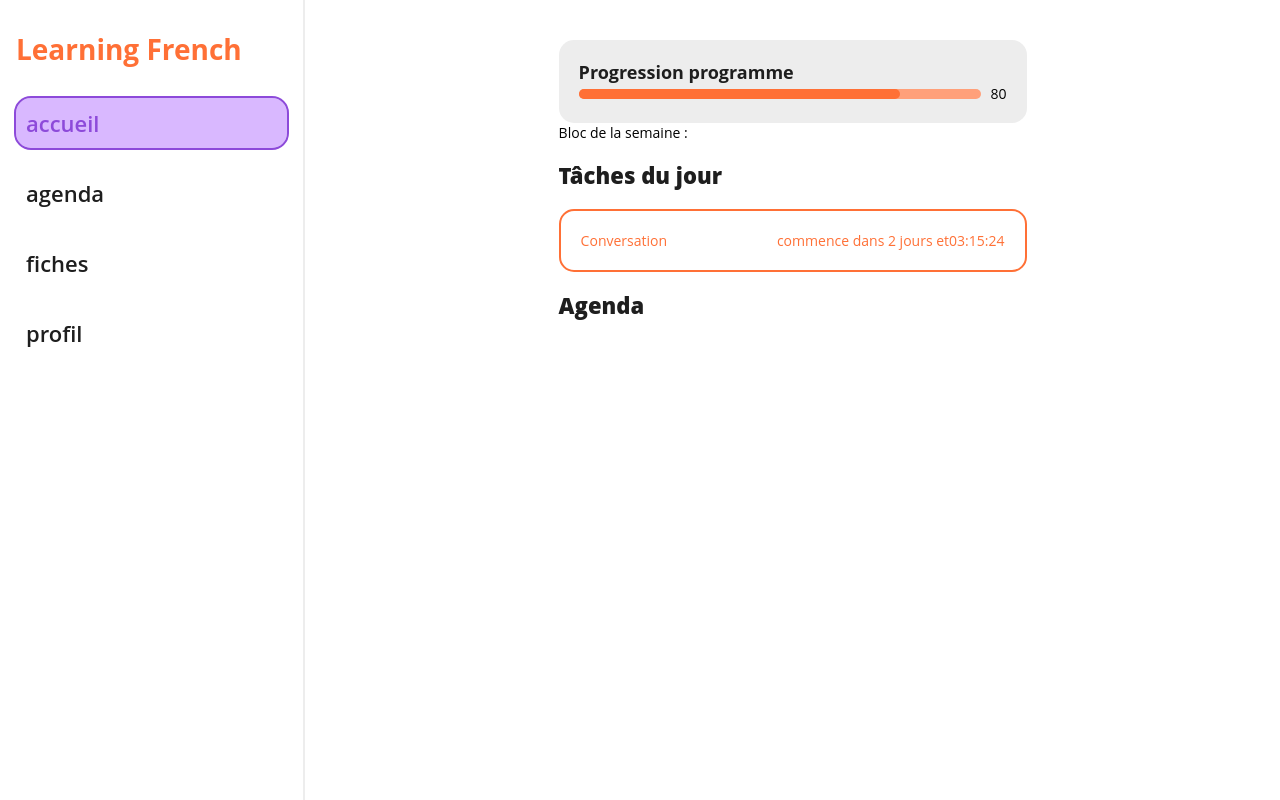
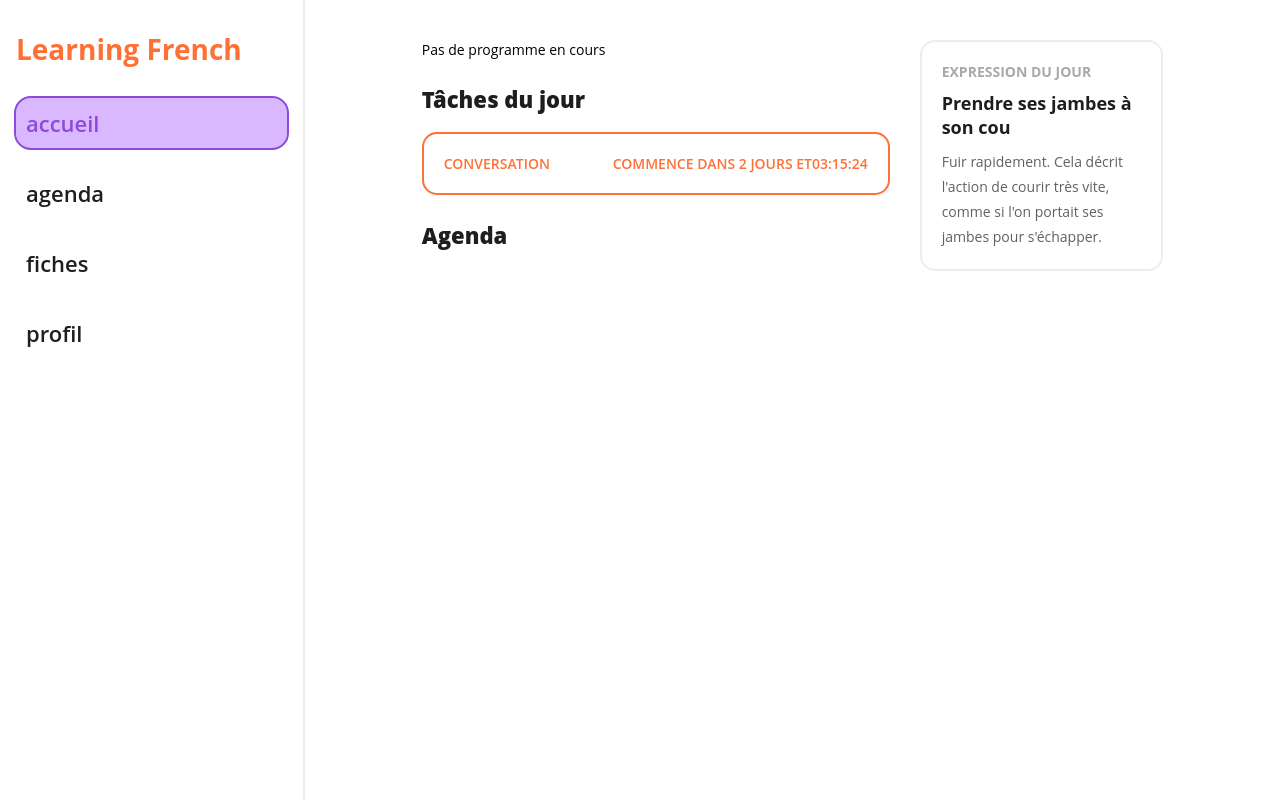
Before and after one commit to DonSkaa/FrenchLearningApp, a React (Create React App) app: page /dashboard in a window 1280 px wide. Built offline with nearby package versions, Linux system fonts and the light colour scheme.

Commit message:
ajout de la rubrique 'expression du jour' et de la possibilité d'accéder au lien google meet d'une leçon

```diff
--- a/src/AppContainer/Components/EventItem/EventItem.css
+++ b/src/AppContainer/Components/EventItem/EventItem.css
@@ -7,3 +7,14 @@
     border: 2px solid var(--primary-color);
     color: var(--primary-color);
 }
+
+.now {
+    transition: all 0.2s;
+    border: 2px solid var(--sixth-color);
+    color: var(--sixth-color);
+}
+
+.now:hover {
+    color: var(--secondary-color);
+    background-color: var(--sixth-color);
+}
--- a/src/AppContainer/Components/EventItem/EventItem.tsx
+++ b/src/AppContainer/Components/EventItem/EventItem.tsx
@@ -12,6 +12,15 @@ interface TimeRemaining {
 export default function EventItem({ event }: { event: Event }): JSX.Element {
 
     const [timeRemaining, setTimeRemaining] = useState<Partial<TimeRemaining>>({});
+    const [isNow, setIsNow] = useState<true | false>(false)
+
+    useEffect(() => {
+        if (timeRemaining.days === 0 && timeRemaining.hours === '0' && timeRemaining.minutes === '0' && timeRemaining.seconds === '0') {
+            setIsNow(true)
+        } else {
+            setIsNow(false)
+        }
+    }, [timeRemaining])
 
     useEffect(() => {
         const interval = setInterval(() => {
@@ -35,14 +44,12 @@ export default function EventItem({ event }: { event: Event }): JSX.Element {
                 })
 
             } else {
-
                 setTimeRemaining({
                     days: 0,
                     hours: '0',
                     minutes: '0',
                     seconds: '0',
                 })
-
                 clearInterval(interval)
             }
         }, 1000)
@@ -51,12 +58,20 @@ export default function EventItem({ event }: { event: Event }): JSX.Element {
     }, [event])
 
     return (
-        <div className="event-item">
-            <div>
-                {event.event_type === 'lesson' ? 'Conversation' : 'Révision'}
+        <a
+            className="link-button"
+            href={isNow ? event.meeting_link : '#'}
+            target="blank"
+        >
+            <div className={isNow ? "event-item now" : "event-item"}>
+                <div>{event.event_type === 'lesson' ? 'Conversation' : 'Révision'}</div>
+                {!isNow
+                    ? <div>
+                        commence dans {timeRemaining.days ? `${timeRemaining.days} jours et` : null}
+                        {timeRemaining.hours}:{timeRemaining.minutes}:{timeRemaining.seconds}
+                    </div>
+                    : <div>Accéder</div>}
             </div>
-            <div>commence dans {timeRemaining.days ? `${timeRemaining.days} jours et` : null}
-                {timeRemaining.hours}:{timeRemaining.minutes}:{timeRemaining.seconds} </div>
-        </div>
+        </a>
     )
 }
--- a/src/AppContainer/Dashboard/Dashboard.tsx
+++ b/src/AppContainer/Dashboard/Dashboard.tsx
@@ -1,47 +1,55 @@
 import { useEffect, useState } from "react"
 import "./Dashboard.css"
-import { user, user_program, event } from "FormatedDatabase"
-import { calculateProgress } from "Functions"
+import { user, user_program, program, event, Thematic } from "FormatedDatabase"
+import { calculateProgress, calculateWeek } from "Functions"
 import EventItem from "../Components/EventItem/EventItem"
+import DayExpression from "AppContainer/DayExpression/DayExpression"
 
 export default function Dashboard() {
 
     const [progress, setProgress] = useState<number | null>(null)
+    const [currentThematic, setCurrentThematic] = useState<Thematic | undefined>(undefined)
 
     const currentUserId = 1
     const currentUser = user.find(user => user.id === currentUserId)
     const currentUserPrograms = user_program.filter(program => program.id === currentUser?.user_program_id)
     const activeCurrentUserProgram = currentUserPrograms.find(program => program.status)
-    const formatedUser = { ...currentUser, user_program: activeCurrentUserProgram }
+    const currentProgram = program.find(program => program.id === activeCurrentUserProgram?.program_id)
+    const formatedUser = { ...currentUser, user_program: { ...activeCurrentUserProgram, program: currentProgram } }
 
     useEffect(() => {
-        if (formatedUser.user_program) {
+        if (formatedUser.user_program.start_date && formatedUser.user_program.end_date) {
+            const currentWeek = calculateWeek(formatedUser.user_program.start_date)
+            setCurrentThematic(formatedUser.user_program.program?.thematics.find(thematic => thematic.week_number === currentWeek))
             setProgress(calculateProgress(formatedUser.user_program.start_date, formatedUser.user_program.end_date))
         }
     }, [formatedUser])
 
     return (
-        <div className="full-width flex center">
+        <div className="full-width flex center gap-3">
             <div className="half-width m-t-40">
                 {
                     formatedUser.user_program && progress
-                        ? <div>
+                        ? <div className="flex column gap-1">
                             <div className="progression-cursor">
                                 <h3 className="m-0 left">Progression programme</h3>
                                 <div className="flex-center gap-1">
                                     <div className="cursor-container">
                                         <div className="cursor" style={{ width: `${progress}%` }}></div>
                                     </div>
-                                    <div>{progress}</div>
+                                    <div>{progress}%</div>
                                 </div>
                             </div>
-                            <div>
-                                Bloc de la semaine :
-                            </div>
+                            {currentThematic
+                                ? <div className="flex grey-bg strong">
+                                    <div>Bloc de la semaine :</div>
+                                    <div className="primary-color">{currentThematic.name}</div>
+                                </div>
+                                : null}
                         </div>
                         : <div>Pas de programme en cours</div>
                 }
-                <h2 className="left">Tâches du jour</h2>
+                <h2 className="left m-t-25">Tâches du jour</h2>
                 <div className="flex column gap-1">
                     {event?.map(event => {
                         return (
@@ -51,7 +59,10 @@ export default function Dashboard() {
                         )
                     })}
                 </div>
-                <h2 className="left">Agenda</h2>
+                <h2 className="left m-t-25">Agenda</h2>
+            </div>
+            <div className="quarter-width m-t-40">
+                <DayExpression />
             </div>
         </div>
     )
--- /dev/null
+++ b/src/AppContainer/DayExpression/DayExpression.tsx
@@ -0,0 +1,32 @@
+import { Expression, expression } from "FormatedDatabase"
+import { useEffect, useState } from "react";
+
+export default function DayExpression() {
+
+    const [currentExpression, setCurrentExpression] = useState<Expression | undefined>(undefined)
+
+    useEffect(() => {
+        // FUTUR
+        //   axios.get('/api/expression').then((response) => {
+        //     setExpression(response.data)
+        //   })
+
+        // waiting back end
+        setCurrentExpression(expression[0])
+
+    }, [])
+
+    return (
+        <>
+            {
+                currentExpression
+                    ? <div className="grey-border flex column gap-1">
+                        <h4 className="p-0 m-0 left"> EXPRESSION DU JOUR</h4>
+                        <h3 className="p-0 m-0 left">{currentExpression.title}</h3>
+                        <div className="description">{currentExpression.description}</div>
+                    </div>
+                    : null
+            }
+        </>
+    )
+}
--- a/src/AppContainer/Flashcards/Flashcards.tsx
+++ b/src/AppContainer/Flashcards/Flashcards.tsx
@@ -8,7 +8,7 @@ export default function Flashcards() {
 
     return (
         <div className="full-width flex center">
-            <div className="half-width">
+            <div className="half-width m-t-40">
                 <div className="m-b-40">
                     <div className="flex">
                         <h3>Liste des paquets</h3>
--- a/src/FormatedDatabase.ts
+++ b/src/FormatedDatabase.ts
@@ -60,8 +60,8 @@ export const user_program: UserProgram[] = [
         id: 1,
         user_id: 1,
         program_id: 1,
-        start_date: "2024-04-01",
-        end_date: "2024-04-28",
+        start_date: "2024-04-23",
+        end_date: "2024-05-20",
         status: 1,
     }
 ]
@@ -230,3 +230,62 @@ export const deck: Deck[] = [
         ]
     },
 ]
+
+export interface Expression {
+    id: number;
+    title: string;
+    description: string,
+}
+
+export const expression: Expression[] = [
+    {
+        id: 1,
+        title: "Prendre ses jambes à son cou",
+        description: "Fuir rapidement. Cela décrit l'action de courir très vite, comme si l'on portait ses jambes pour s'échapper."
+    },
+    {
+        id: 2,
+        title: "Tomber dans les pommes",
+        description: "Signifie s'évanouir. L'origine de cette expression vient d'un jeu de mots sur le terme \"pâmer\", qui signifie aussi s'évanouir."
+    },
+    {
+        id: 3,
+        title: "Appeler un chat un chat",
+        description: "Dire les choses franchement, sans détour. Cela signifie nommer les choses par leur vrai nom, sans embellissement."
+    },
+    {
+        id: 4,
+        title: "Mettre son grain de sel",
+        description: "Intervenir ou donner son avis sans y être invité. Cela évoque l'idée d'ajouter un élément qui n'était pas nécessaire."
+    },
+    {
+        id: 5,
+        title: "Casser les pieds à quelqu'un",
+        description: "Ennuyer ou importuner quelqu'un. Cela indique le fait de causer de la gêne ou de l'irritation."
+    },
+    {
+        id: 6,
+        title: "Avoir un coup de foudre",
+        description: "Tomber amoureux immédiatement. Cela fait référence à l'idée d'être frappé par une émotion intense, comme un éclair."
+    },
+    {
+        id: 7,
+        title: "Être dans le pétrin",
+        description: "Se trouver dans une situation difficile ou embarrassante. Cela vient du \"pétrin\", le contenant où l'on pétrit le pain, évoquant quelque chose de collant ou d'enchevêtré."
+    },
+    {
+        id: 8,
+        title: "Avoir la tête dans les nuages",
+        description: "Être distrait ou rêveur. Cela signifie être absorbé dans ses pensées ou ses rêves, sans être vraiment présent."
+    },
+    {
+        id: 9,
+        title: "Prendre quelqu'un la main dans le sac",
+        description: "Attraper quelqu'un en flagrant délit. Cette expression suggère que la personne a été prise en train de faire quelque chose de mal."
+    },
+    {
+        id: 10,
+        title: "Tourner autour du pot",
+        description: "Ne pas aller directement au but ou hésiter à dire quelque chose. Cela signifie éviter de parler clairement ou d'aborder le sujet principal."
+    },
+]
--- a/src/Functions.ts
+++ b/src/Functions.ts
@@ -1,6 +1,6 @@
 import { Card } from "FormatedDatabase";
 
-export function calculateweek(start_date: string, end_date: string): number {
+export function calculateWeek(start_date: string): number {
     const start = new Date(start_date)
     const current = new Date()
 
@@ -12,7 +12,7 @@ export function calculateweek(start_date: string, end_date: string): number {
     return weekNumber;
 }
 
- export function calculateProgress(start_date: string, end_date: string): number {
+export function calculateProgress(start_date: string, end_date: string): number {
     const start = new Date(start_date)
     const end = new Date(end_date)
     const current = new Date()
--- a/src/index.css
+++ b/src/index.css
@@ -45,9 +45,10 @@ h3 {
 }
 
 h4 {
-  color: var(--forth-color);
-  font-size: 16px;
+  color: var(--fith-color);
+  font-size: 14px;
   text-align: center;
+  text-transform: uppercase;
 }
 
 h5 {
@@ -115,6 +116,9 @@ a {
   gap: 10px
 }
 
+.gap-3 {
+  gap: 30px
+}
 
 .three-quarter-height {
   height: 75% !important;
@@ -152,7 +156,12 @@ a {
   text-align: right !important;
 }
 
-/* MARGIN */
+/* Padding */
+.p-0 {
+  padding: 0;
+}
+
+/* Margin */
 .m-0 {
   margin: 0;
 }
@@ -205,6 +214,36 @@ a {
   font-weight: 600 !important;
 }
 
+/* Global style */
+.primary-color {
+  color: var(--primary-color) !important;
+}
+
+.secondary-color {
+  color: var(--secondary-color) !important;
+}
+
+.sixth-color {
+  color: var(--sixth-color) !important;
+}
+
+.description {
+  color: rgb(97, 97, 97);
+  line-height: 25px;
+}
+
+.grey-bg {
+  padding: 20px;
+  border-radius: 15px;
+  background-color: var(--third-color);
+}
+
+.grey-border {
+  padding: 20px;
+  border-radius: 15px;
+  border: solid 2px var(--third-color);
+}
+
 /* Buttons */
 .default-button {
   cursor: pointer;
@@ -234,6 +273,17 @@ a {
   width: 100%;
 }
 
+.link-button {
+  font-weight: 600;
+  color: var(--sixth-color);
+  text-transform: uppercase;
+  transition: all 0.2s;
+}
+
+.link-button:hover {
+  color: var(--secondary-color);
+}
+
 /* Time cursor */
 .time-cursor-container {
   height: 16px;
```
